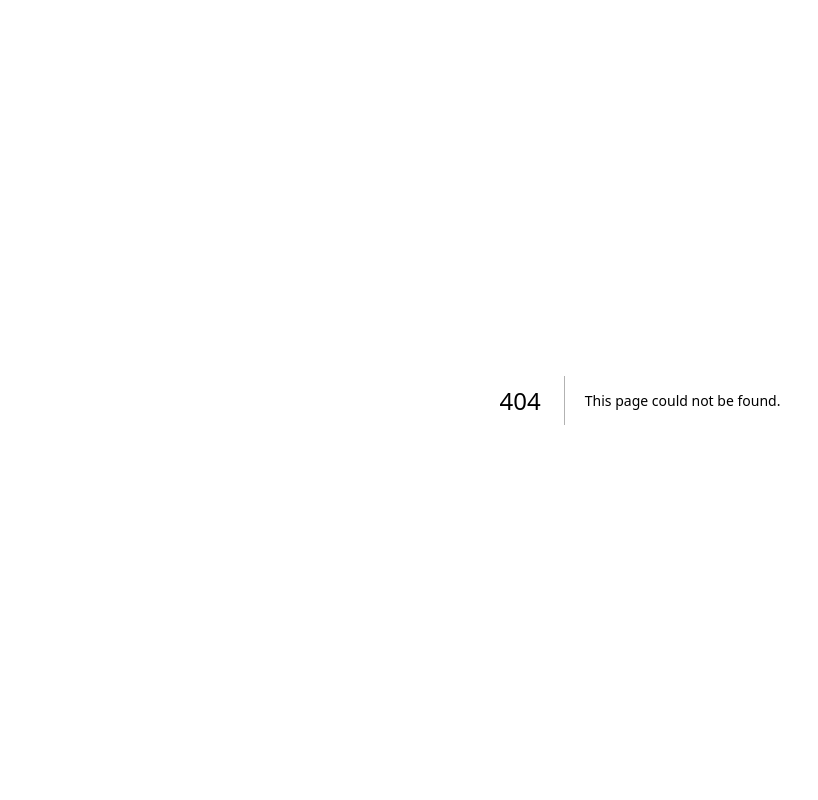
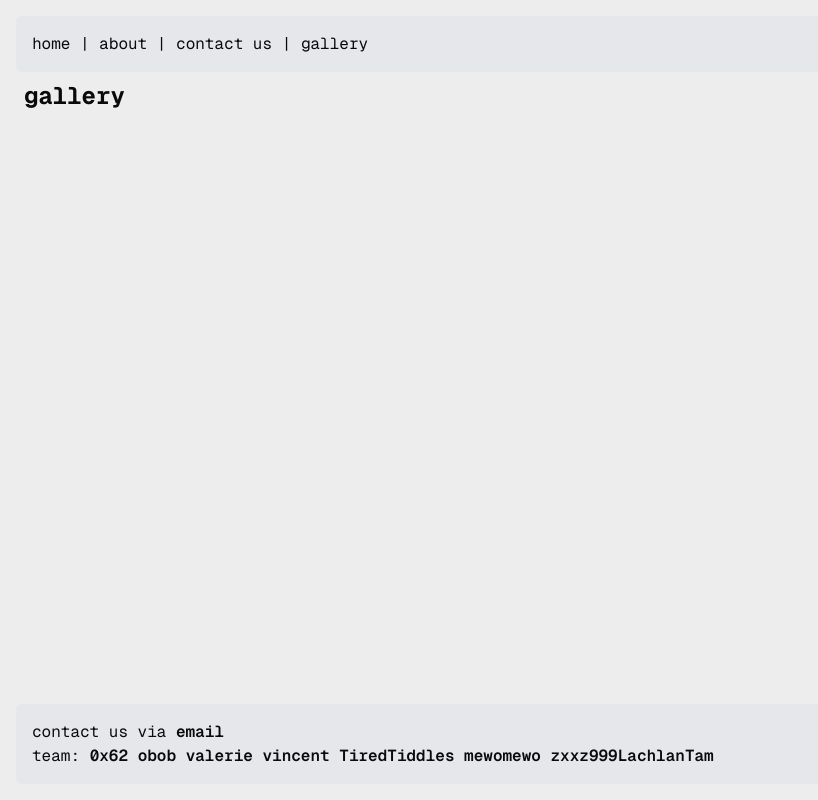
Before and after one commit to FTC-34804/website, a Next.js app: page /gallery in a window 1280 px wide. Before the commit this address had no page. Shown: the whole page, without its empty margins (0-818 px from the left). Built offline with nearby package versions, Linux system fonts and the light colour scheme.

Commit message:
create gallery page

```diff
--- a/src/app/components/Header.tsx
+++ b/src/app/components/Header.tsx
@@ -6,6 +6,8 @@ export function Header() {
       <a href="/about">about</a>
       {" | "}
       <a href="/contact">contact us</a>
+      {" | "}
+      <a href="/gallery">gallery</a>
     </header>
   )
 }
--- /dev/null
+++ b/src/app/gallery/page.tsx
@@ -0,0 +1,20 @@
+import { Header } from "../components/Header";
+import { Footer } from "../components/Footer";
+
+export default function Gallery() {
+  return (
+    <div className="flex min-h-full flex-1 flex-col justify-between p-4 font-mono">
+      <section>
+        <Header/>
+
+        <div className="m-2">
+          <h1 className="text-2xl font-bold">gallery</h1>
+        </div>
+      </section>
+
+      <section>
+        <Footer/>
+      </section>
+    </div>
+  );
+}
```
